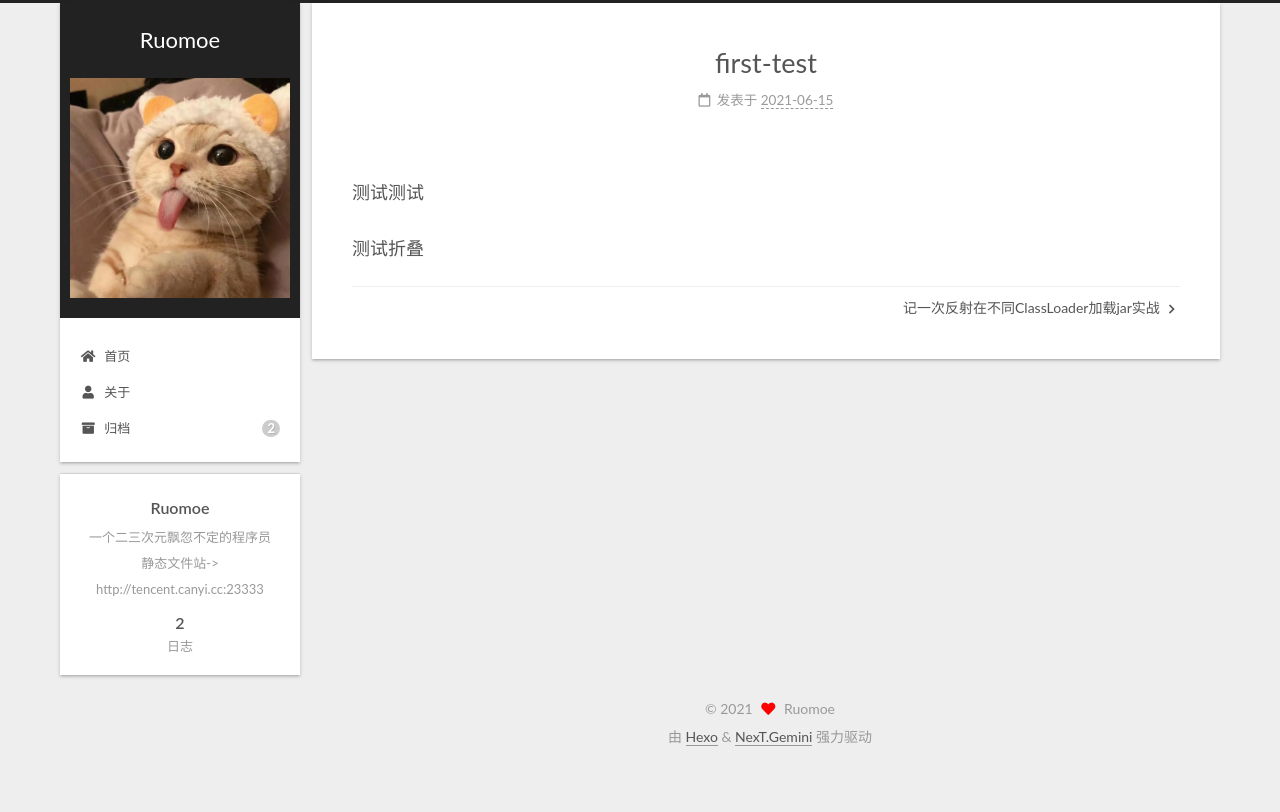
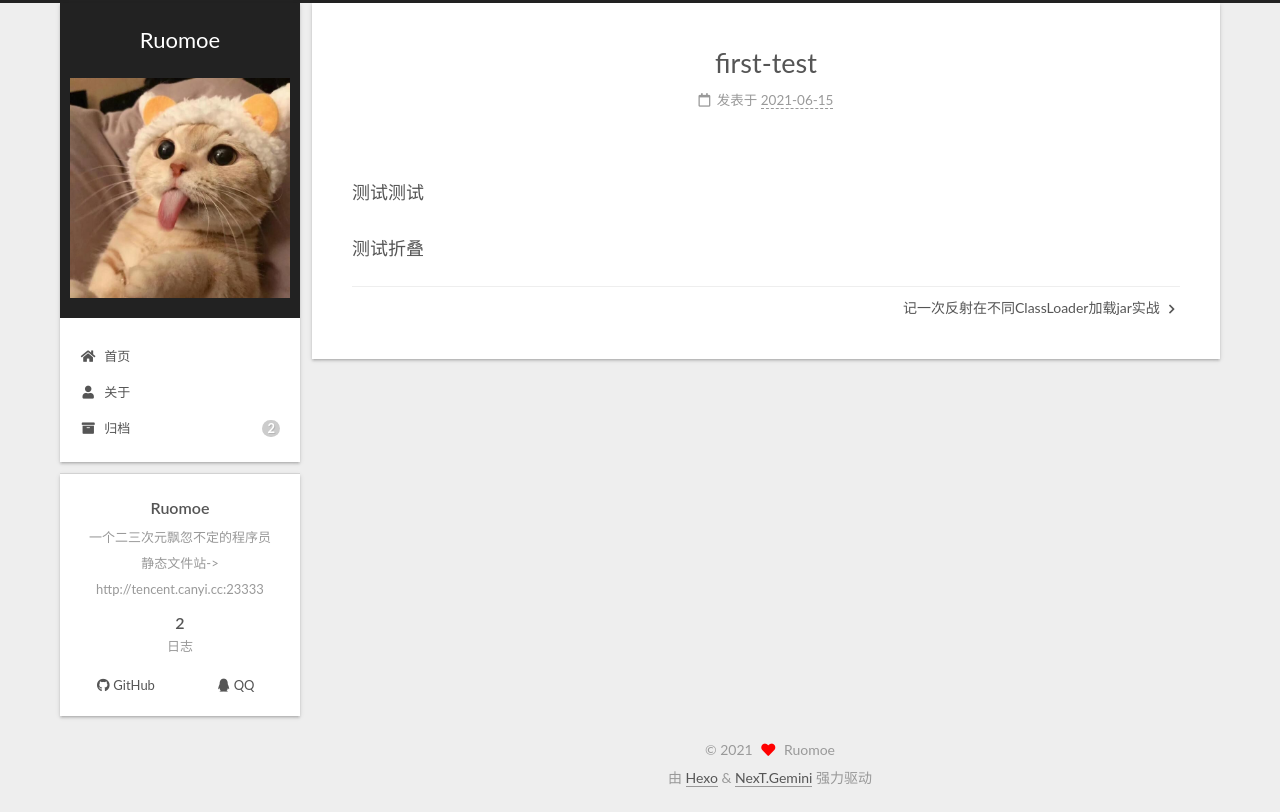
Before and after one commit to Ruomoe/Ruomoe.github.io, a plain HTML site: page 2021/06/15/first-test/index.html in a window 1280 px wide. Drawn offline with Linux system fonts and the light colour scheme.

Commit message:
Site updated: 2021-06-15 18:04:56

```diff
--- a/2021/06/15/first-test/index.html
+++ b/2021/06/15/first-test/index.html
@@ -296,6 +296,14 @@
       </div>
   </nav>
 </div>
+  <div class="links-of-author motion-element">
+      <span class="links-of-author-item">
+        <a href="https://github.com/Ruomoe" title="GitHub → https:&#x2F;&#x2F;github.com&#x2F;Ruomoe" rel="noopener" target="_blank"><i class="fab fa-github fa-fw"></i>GitHub</a>
+      </span>
+      <span class="links-of-author-item">
+        <a href="tencent://message/?uin=782963325&Site=&Menu=yes" title="QQ → tencent:&#x2F;&#x2F;message&#x2F;?uin&#x3D;782963325&amp;Site&#x3D;&amp;Menu&#x3D;yes" rel="noopener" target="_blank"><i class="fab fa-qq fa-fw"></i>QQ</a>
+      </span>
+  </div>
 
 
 
```
Also changed, not shown: 2021/06/15/记一次反射在不同ClassLoader加载jar实战/index.html (+8 -0 lines), about/index.html (+8 -0 lines), archives/2021/06/index.html (+8 -0 lines), archives/2021/index.html (+8 -0 lines), archives/index.html (+8 -0 lines), index.html (+8 -0 lines).
